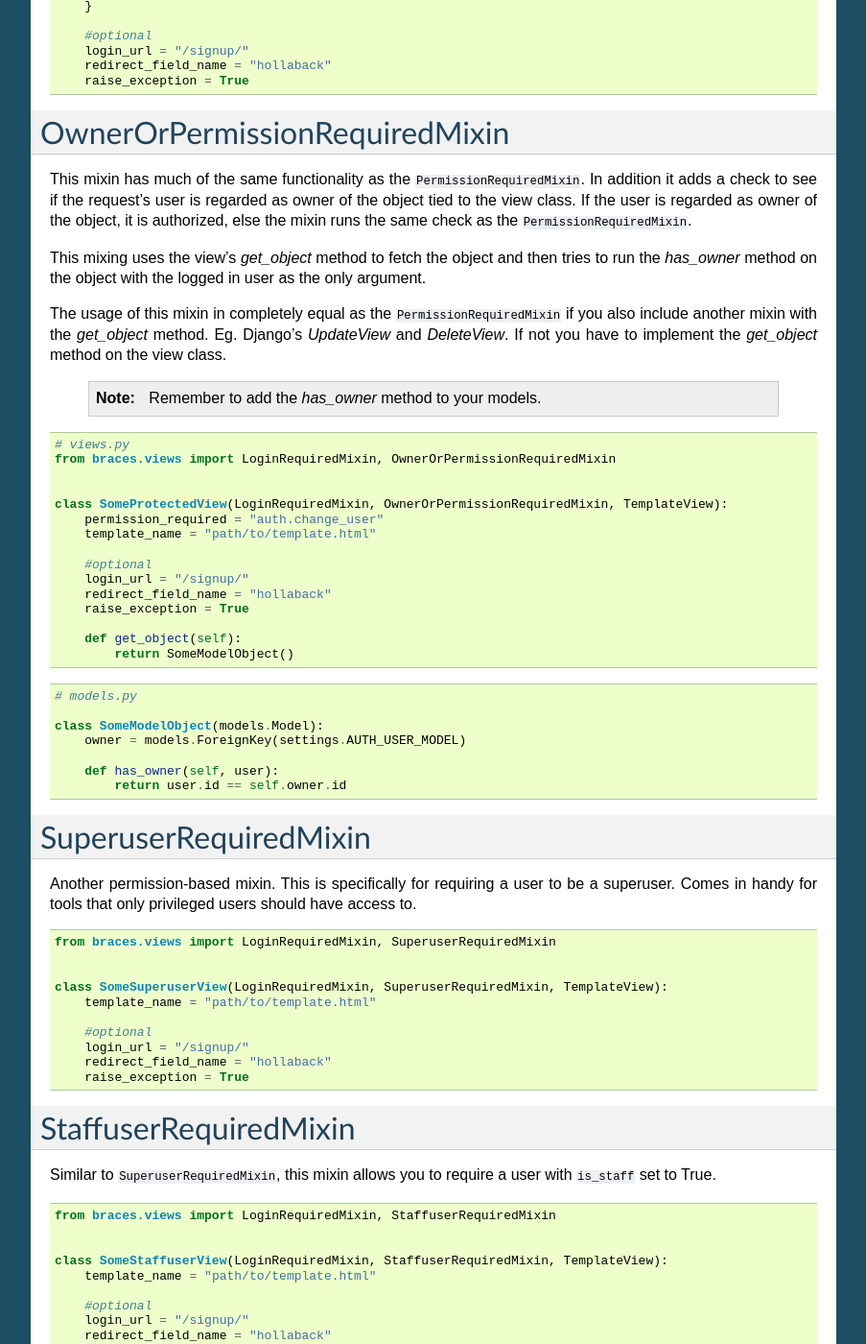
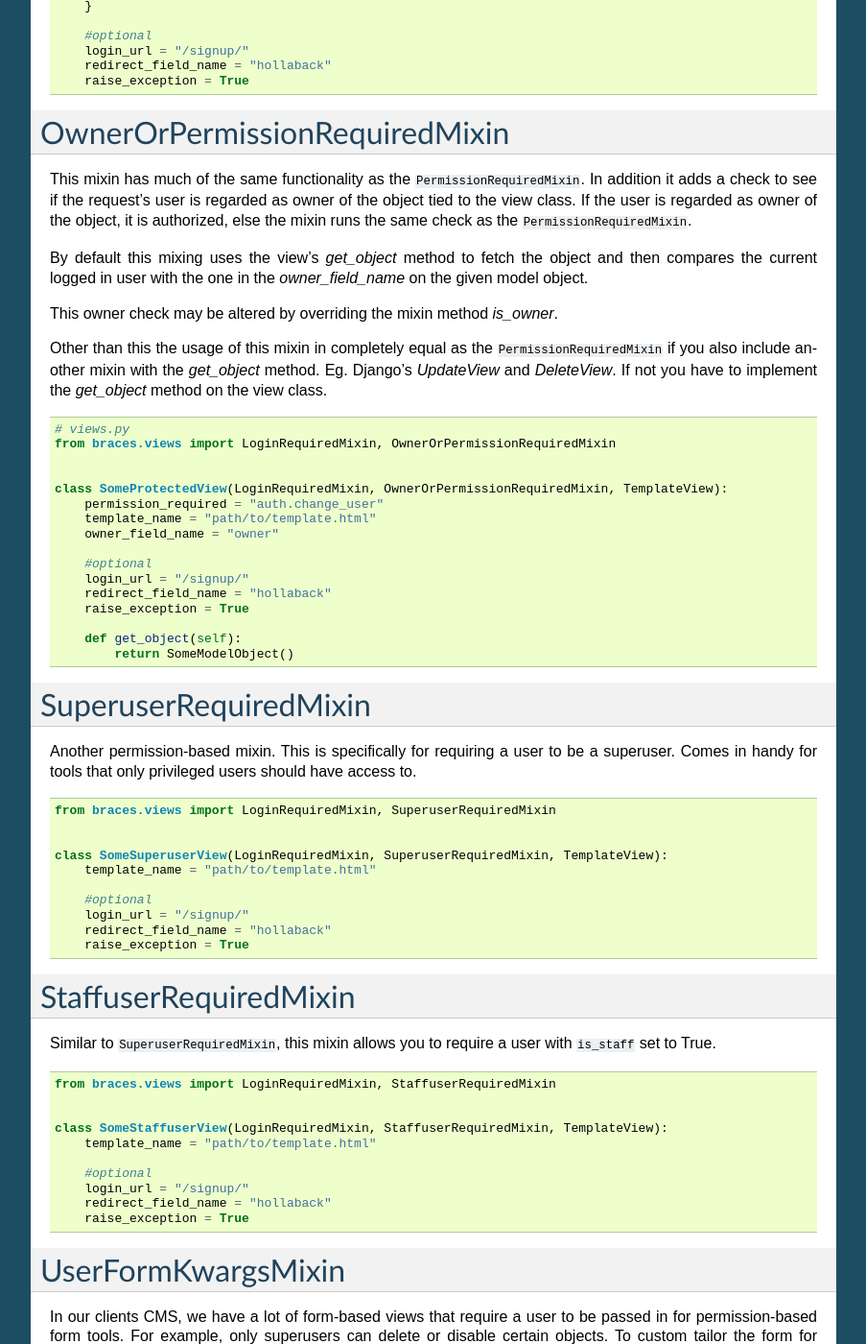
Before and after one commit to brack3t/django-braces, a Sphinx documentation site: the page built from docs/index.rst, in a window 1280 px wide and 1400 px high, scrolled down 2103 px. Shown: the whole window at 96% size, without its empty margins (198-1101 px from the left). Built offline with Sphinx 7.4.7, drawn with Linux system fonts in a browser that asks for light colours.

Commit message:
Updated documentation

```diff
--- a/docs/index.rst
+++ b/docs/index.rst
@@ -137,17 +137,16 @@ request's user is regarded as owner of the object tied to the view class. If
 the user is regarded as owner of the object, it is authorized, else the mixin
 runs the same check as the ``PermissionRequiredMixin``.
 
-This mixing uses the view's `get_object` method to fetch the object and then
-tries to run the `has_owner` method on the object with the logged in user as
-the only argument.
+By default this mixing uses the view's `get_object` method to fetch the object and then
+compares the current logged in user with the one in the `owner_field_name` on the given model object.
 
-The usage of this mixin in completely equal as the ``PermissionRequiredMixin``
+This owner check may be altered by overriding the mixin method `is_owner`.
+
+Other than this the usage of this mixin in completely equal as the ``PermissionRequiredMixin``
 if you also include another mixin with the `get_object` method. Eg. Django's
 `UpdateView` and `DeleteView`. If not you have to implement the
 `get_object` method on the view class.
 
-    .. note::
-        Remember to add the `has_owner` method to your models.
 
 ::
 
@@ -158,6 +157,7 @@ if you also include another mixin with the `get_object` method. Eg. Django's
     class SomeProtectedView(LoginRequiredMixin, OwnerOrPermissionRequiredMixin, TemplateView):
         permission_required = "auth.change_user"
         template_name = "path/to/template.html"
+        owner_field_name = "owner"
 
         #optional
         login_url = "/signup/"
@@ -167,15 +167,7 @@ if you also include another mixin with the `get_object` method. Eg. Django's
         def get_object(self):
             return SomeModelObject()
 
-::
 
-    # models.py
-
-    class SomeModelObject(models.Model):
-        owner = models.ForeignKey(settings.AUTH_USER_MODEL)
-
-        def has_owner(self, user):
-            return user.id == self.owner.id
 
 SuperuserRequiredMixin
 ======================
```
